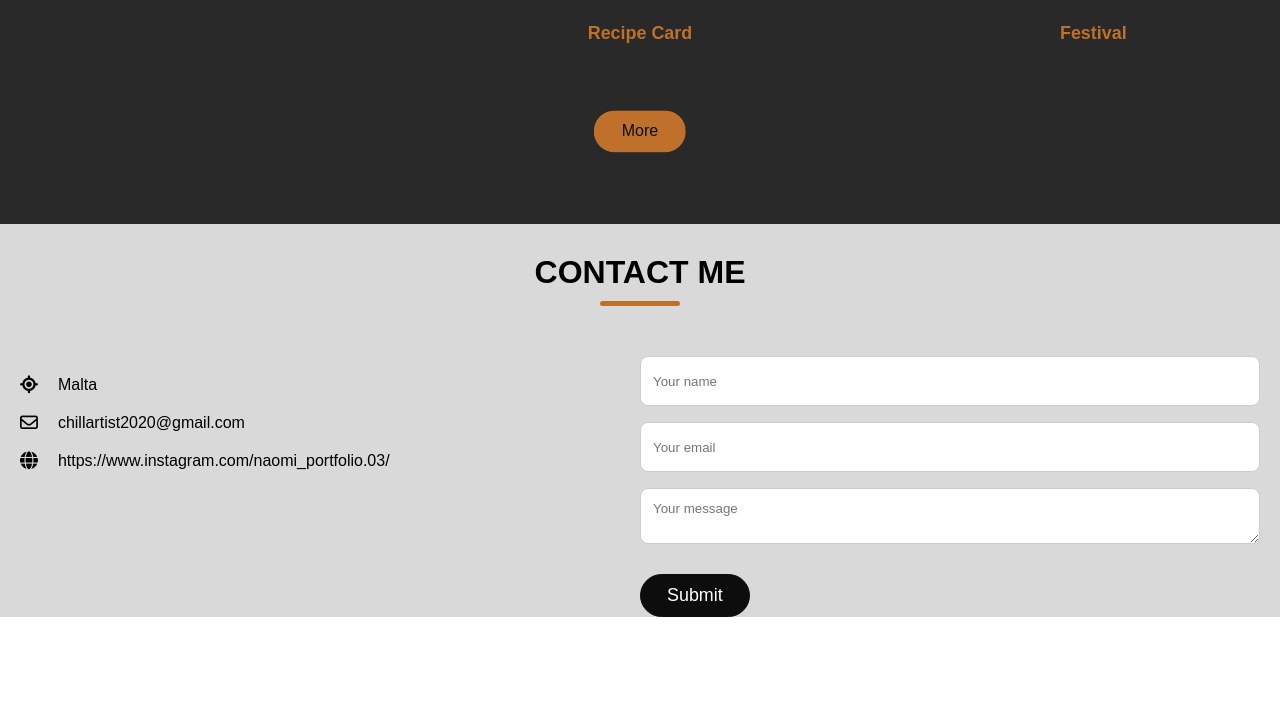
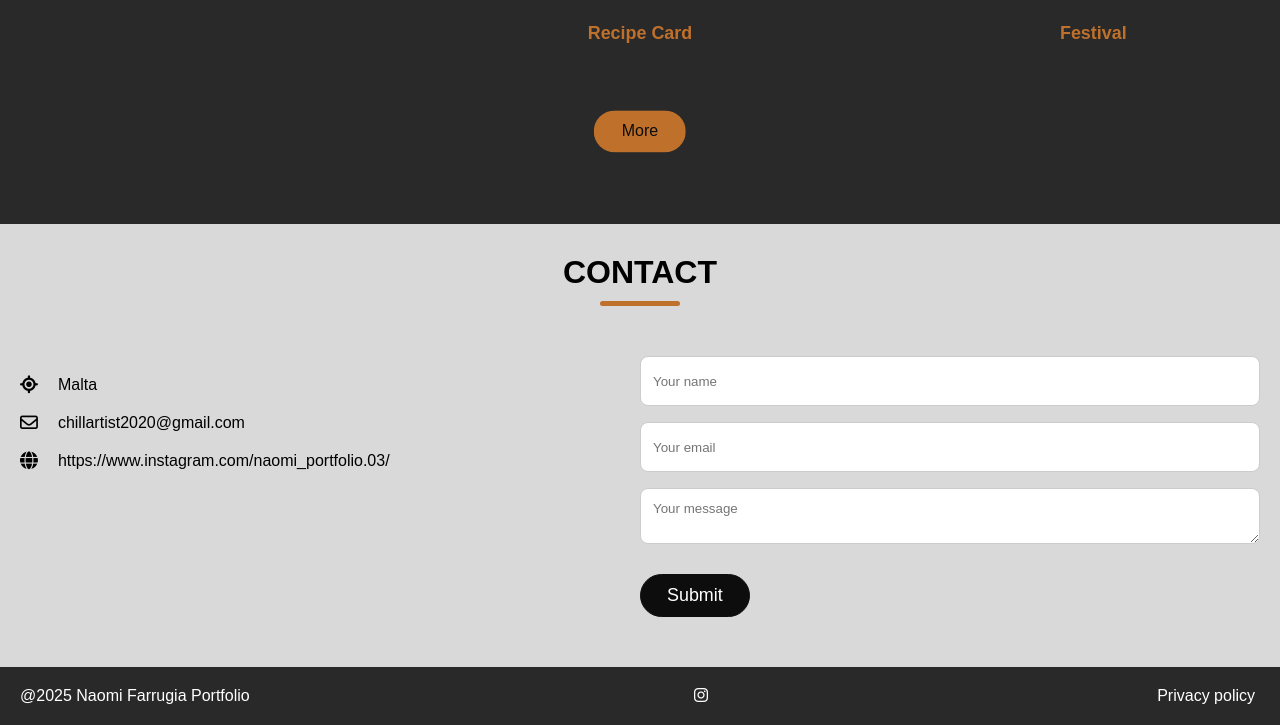
Before and after one commit to Naomif2003/naomi-farrugia-5.1b-portfolio-website, a plain HTML site: page index.html in a window 1280 px wide. Shown: the part 2633-3358 px from the top of the page. Before the commit the page ends 3250 px from the top, so only its background shows below. Drawn offline with Linux system fonts and the light colour scheme.

Commit message:
Contact me to contact
+ changed text

```diff
--- a/index.html
+++ b/index.html
@@ -142,7 +142,7 @@ Currently, I hold; an MQF level 3 in Multimedia and ICT Applications ( Alternati
 
              <!-- Contact section */ -->
               <section class="contact-section">
-                <h2 class="section-title">Contact me</h2>
+                <h2 class="section-title">Contact</h2>
                 <div class="section-content">
                     <ul class="contact-info-list">
                         <li class="contact-info">
@@ -166,6 +166,21 @@ Currently, I hold; an MQF level 3 in Multimedia and ICT Applications ( Alternati
                     </form>
                 </div>
               </section>
+
+             <!-- Footer section */ -->
+              <footer class="footer-section">
+                <div class="section-content">
+                    <p class="copyright-text">@2025 Naomi Farrugia Portfolio</p>
+
+                    <div class="social-link-list">
+                        <a href="#" class="social-link"> <i class="fa-brands fa-instagram"></i></a>
+                    </div>
+
+                    <p class="policy-text">
+                    <a href="#" class="policy-link"> Privacy policy</a>
+                    </p>
+                </div>
+              </footer>
     </main>
 
     <script src="script.js"></script>
--- a/script.js
+++ b/script.js
@@ -5,4 +5,10 @@ menuOpenButton.addEventListener("click", () => {
     document.body.classList.toggle("show-mobile-menu");
 });
 
-menuCloseButton .addEventListener("click", () => menuOpenButton. click () );
+// Close menu when the close button is clicked
+menuCloseButton.addEventListener("click" , () => menuOpenButton.click());
+
+// Close menu when the nav link is clicked
+navLinks.forEach(link => {
+    link.addEventListener("click", () => menuOpenButton.click());
+});
--- a/style.css
+++ b/style.css
@@ -37,6 +37,10 @@
     /* site max width */
     --site-max-width: 1300px;
 
+}
+
+html{
+    scroll-behavior: smooth;
 }
 
 
@@ -371,6 +375,7 @@ header .navbar{
 .contact-section .contact-form .submit-button{
     padding: 10px 26px;
     margin-top: 10px;
+    margin-bottom: 50px;
     color: var(--white-color);
     font-size: var(--font-size-m);
     font-weight:var(--font-weight-medium);
@@ -383,6 +388,42 @@ header .navbar{
 .contact-section .contact-form .submit-button:hover{
     color: var(--primary-color);
     background: transparent;
+}
+
+/* Footer styling */
+
+.footer-section{
+    padding: 20px 0;
+    background: var(--dark-color);
+}
+
+.footer-section .section-content{
+    display: flex;
+    align-items: center;
+    justify-content: space-between;
+}
+
+.footer-section :where(.copyright-text, .social-link, .policy-link){
+    color: var(--white-color);
+    transition: 0.2s ease;
+}
+
+.footer-section .social-link-list{
+    display: flex;
+    gap: 25px;
+}
+
+.footer .social-link-list .social-link{
+    color: var(--font-size-l);
+}
+
+.footer-section .social-link-list .social-link:hover, .footer-section .policy-text .policy-link:hover{
+    color: var(--secondary-color);
+}
+
+.footer-section .policy-text .policy-link{
+    margin: 0 5px;
+    color: var(--white-color);
 }
 
 /* Responsive media 1024px*/
@@ -523,4 +564,9 @@ header .navbar{
     .gallery-section .gallery-list .gallery-item{
         width: 100%;
     }
+
+    .footer-section .section-content{
+        flex-direction: column;
+        gap: 20px;
+    }
 }
```
